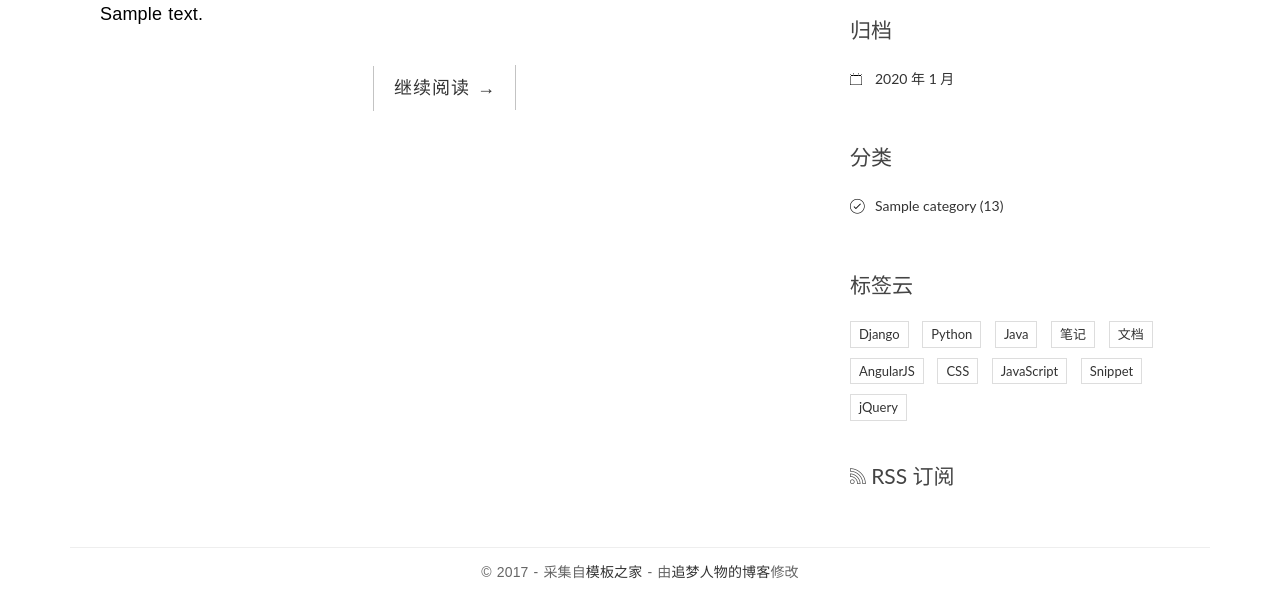
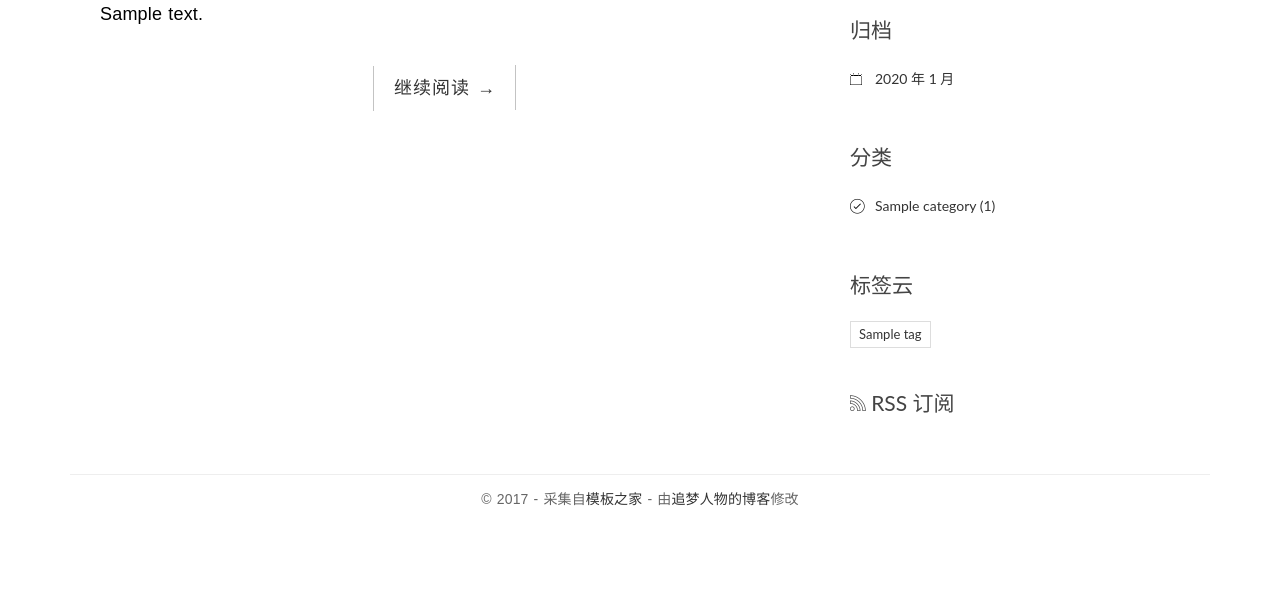
Before and after one commit to huanyuejian/blogproject, a Django app: page / in a window 1280 px wide. Shown: the part 285-888 px from the top of the page. After the commit the page ends 791 px from the top, so only its background shows below. Run offline with Django 3.2, Linux system fonts and the light colour scheme; tables that the repository leaves empty hold one stand-in row (values such as "Sample post"); some libraries are stand-ins or nearby versions.

Commit message:
分页、统计各个分类下的文章数、标签云、RSS订阅（暂时有bug）

```diff
--- a/blog/templatetags/blog_tags.py
+++ b/blog/templatetags/blog_tags.py
@@ -2,7 +2,8 @@
 # coding:utf-8
 """blog tags"""
 from django import template
-from ..models import Post, Category
+from ..models import Post, Category, Tag
+from django.db.models.aggregates import Count
 
 register = template.Library()
 
@@ -22,4 +23,9 @@ def archives():
 @register.simple_tag
 def get_categories():
     """get_categories"""
-    return Category.objects.all()
+    return Category.objects.annotate(num_posts=Count('post')).filter(num_posts__gt=0)
+
+
+@register.simple_tag
+def get_tags():
+    return Tag.objects.annotate(num_posts=Count('post')).filter(num_posts__gt=0)
--- a/blog/urls.py
+++ b/blog/urls.py
@@ -3,6 +3,7 @@
 """urls"""
 from django.conf.urls import url
 from . import views
+from blog.feeds import AllPostsRssFeed
 
 app_name = 'blog'
 urlpatterns = [
@@ -18,4 +19,10 @@ urlpatterns = [
     url(r'^category/(?P<pk>[0-9]+)/$',
         views.CategoryView.as_view(), name='category'
         ),
+    url(r'^tag/(?P<pk>[0-9]+)/$',
+        views.TagView.as_view(), name='tag'
+        ),
+    url(r'^all/rss/$',
+        AllPostsRssFeed(), name='rss'
+        ),
 ]
--- a/blog/views.py
+++ b/blog/views.py
@@ -3,9 +3,10 @@
 """views"""
 import markdown
 from django.shortcuts import render, get_object_or_404
+from django.views.generic import ListView, DetailView
 from comments.forms import CommentForm
-from .models import Post, Category
-from django.views.generic import ListView, DetailView
+from .models import Post, Category, Tag
+
 
 
 class IndexView(ListView):
@@ -13,7 +14,80 @@ class IndexView(ListView):
     model = Post
     template_name = 'blog/index.html'
     context_object_name = 'post_list'
-    paginate_by = 1
+    paginate_by = 10
+
+    def get_context_data(self, **kwargs):
+        """get_context_data"""
+        context = super().get_context_data(**kwargs)
+
+        paginator = context.get('paginator')
+        page = context.get('page_obj')
+        is_paginated = context.get('is_paginated')
+
+        pagination_data = self.pagination_data(paginator, page, is_paginated)
+
+        context.update(pagination_data)
+
+        return context
+
+    def pagination_data(self, paginator, page, is_paginated):
+        if not is_paginated:
+            return {}
+
+        left = []
+
+        right = []
+
+        left_has_more = False
+
+        right_has_more = False
+
+        first = False
+
+        last = False
+
+        page_number = page.number
+
+        total_pages = paginator.num_pages
+
+        page_range = paginator.page_range
+
+        if page_number == 1:
+            right = page_range[page_number:page_number + 2]
+            if right[-1] < total_pages - 1:
+                right_has_more = True
+
+            if right[-1] < total_pages:
+                last = True
+        elif page_number == total_pages:
+            left = page_range[(page_number - 3) if (page_number - 3) > 0 else 0:page_number - 1]
+            if left[0] > 2:
+                left_has_more = True
+            if left[0] > 1:
+                first = True
+        else:
+            left = page_range[(page_number - 3) if (page_number - 3) > 0 else 0:page_number - 1]
+            right = page_range[page_number:page_number + 2]
+
+            if right[-1] < total_pages - 1:
+                right_has_more = True
+            if right[-1] < total_pages:
+                last = True
+
+            if left[0] > 2:
+                left_has_more = True
+            if left[0] > 1:
+                first = True
+
+        data = {
+            'left': left,
+            'right': right,
+            'left_has_more': left_has_more,
+            'right_has_more': right_has_more,
+            'first': first,
+            'last': last,
+        }
+        return data
 
 
 def detail(request, pk):
@@ -54,12 +128,13 @@ class PostDetailView(DetailView):
 
     def get_object(self, queryset=None):
         post = super(PostDetailView, self).get_object(queryset=None)
-        post.body = markdown.markdown(post.body,
-                                        extensions=[
-                                            'markdown.extensions.extra',
-                                            'markdown.extensions.codehilite',
-                                            'markdown.extensions.toc',
-                                    ])
+        md = markdown.Markdown(extensions=[
+            'markdown.extensions.extra',
+            'markdown.extensions.codehilite',
+            'markdown.extensions.toc',
+        ])
+        post.body = md.convert(post.body)
+        post.toc = md.toc
         return post
 
     def get_context_data(self, **kwargs):
@@ -100,3 +175,13 @@ class CategoryView(IndexView):
         """get_queryset"""
         cate = get_object_or_404(Category, pk=self.kwargs.get('pk'))
         return super(CategoryView, self).get_queryset().filter(category=cate)
+
+
+class TagView(ListView):
+    model = Post
+    template_name = 'blog/index.html'
+    context_object_name = 'post_list'
+
+    def get_queryset(self):
+        tag = get_object_or_404(Tag, pk=self.kwargs.get('pk'))
+        return super(TagView, self).get_queryset().filter(tags=tag)
--- a/blogproject/urls.py
+++ b/blogproject/urls.py
@@ -15,9 +15,13 @@ Including another URLconf
 """
 from django.conf.urls import url, include
 from django.contrib import admin
+from blog.feeds import AllPostsRssFeed
 
 urlpatterns = [
     url(r'^admin/', admin.site.urls),
     url(r'', include('blog.urls')),
     url(r'', include('comments.urls')),
+    url(r'^all/rss/$',
+        AllPostsRssFeed(), name='rss'
+        ),
 ]
--- a/templates/blog/base.html
+++ b/templates/blog/base.html
@@ -108,7 +108,7 @@
                     <ul>
                       {% for category in category_list %}
                         <li>
-                            <a href="{% url 'blog:category' category.pk %}">{{ category.name }} <span class="post-count">(13)</span></a>
+                            <a href="{% url 'blog:category' category.pk %}">{{ category.name }} <span class="post-count">({{ category.num_posts }})</span></a>
                         </li>
                         {% empty %}
                         暂无分类！
@@ -118,41 +118,17 @@
 
                 <div class="widget widget-tag-cloud">
                     <h3 class="widget-title">标签云</h3>
+                    {% get_tags as tag_list %}
                     <ul>
+                      {% for tag in tag_list %}
                         <li>
-                            <a href="#">Django</a>
+                            <a href="{% url 'blog:tag' tag.pk %}">{{ tag.name }}</a>
                         </li>
-                        <li>
-                            <a href="#">Python</a>
-                        </li>
-                        <li>
-                            <a href="#">Java</a>
-                        </li>
-                        <li>
-                            <a href="#">笔记</a>
-                        </li>
-                        <li>
-                            <a href="#">文档</a>
-                        </li>
-                        <li>
-                            <a href="#">AngularJS</a>
-                        </li>
-                        <li>
-                            <a href="#">CSS</a>
-                        </li>
-                        <li>
-                            <a href="#">JavaScript</a>
-                        </li>
-                        <li>
-                            <a href="#">Snippet</a>
-                        </li>
-                        <li>
-                            <a href="#">jQuery</a>
-                        </li>
+                      {% endfor %}
                     </ul>
                 </div>
                 <div class="rss">
-                    <a href=""><span class="ion-social-rss-outline"></span> RSS 订阅</a>
+                    <a href="{% url 'rss' %}"><span class="ion-social-rss-outline"></span> RSS 订阅</a>
                 </div>
             </aside>
         </div>
--- a/templates/blog/index.html
+++ b/templates/blog/index.html
@@ -27,7 +27,7 @@
                 {% endfor %}
 
 
-                <!-- 简单分页效果 -->
+                <!-- 简单分页效果
                 {% if is_paginated %}
                 <div class="pagination-simple">
                   {% if page_obj.has_previous %}
@@ -39,20 +39,32 @@
                   {% endif %}
                 </div>
                 {% endif %}
-                <!-- -->
-                <!--
+                 -->
+                {% if is_paginated %}
                 <div class="pagination">
-                    <ul>
-                        <li><a href="">1</a></li>
-                        <li><a href="">...</a></li>
-                        <li><a href="">4</a></li>
-                        <li><a href="">5</a></li>
-                        <li class="current"><a href="">6</a></li>
-                        <li><a href="">7</a></li>
-                        <li><a href="">8</a></li>
-                        <li><a href="">...</a></li>
-                        <li><a href="">11</a></li>
-                    </ul>
+                    {% if first %}
+                      <a href="?page=1">1</a>
+                    {% endif %}
+                    {% if left %}
+                      {% if left_has_more %}
+                        <span>...</span>
+                      {% endif %}
+                      {% for i in left %}
+                        <a href="?page={{ i }}">{{ i }}</a>
+                      {% endfor %}
+                    {% endif %}
+                    <a href="?page={{ page_obj.number }}" style="color: red">{{ page_obj.number }}</a>
+                    {% if right %}
+                      {% for i in right %}
+                        <a href="?page={{ i }}">{{ i }}</a>
+                      {% endfor %}
+                      {% if right_has_more %}
+                        <span>...</span>
+                      {% endif %}
+                    {% endif %}
+                    {% if last %}
+                      <a href="?page={{ paginator.num_pages }}">{{ paginator.num_pages }}</a>
+                    {% endif %}
                 </div>
-                -->
+                {% endif %}
 {% endblock main %}
```
Also changed, not shown: blog/feeds.py (added, +23 -0 lines), templates/blog/detail.html (+1 -17 lines).
